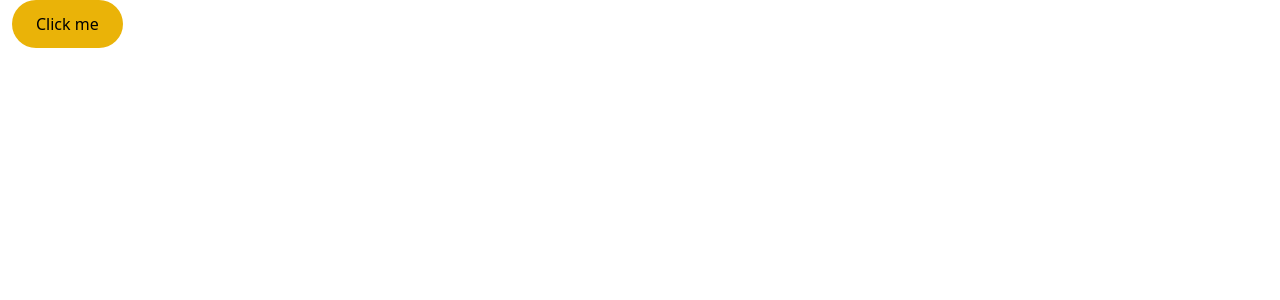
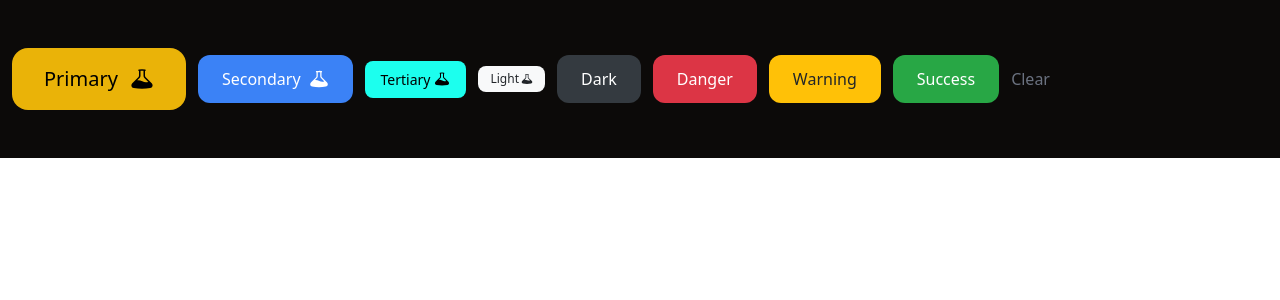
Before and after one commit to robuust/vue-components, a Vue app: page / in a window 1280 px wide. Shown: the top 300 px of the page. Built offline with nearby package versions, Linux system fonts and the light colour scheme.

Commit message:
Working on button styling

```diff
--- a/package.json
+++ b/package.json
@@ -30,6 +30,7 @@
     "registry": "https://npm.pkg.github.com/"
   },
   "dependencies": {
+    "@heroicons/vue": "^2.1.5",
     "@nuxt/kit": "^3.13.2",
     "tailwindcss": "^3.4.14",
     "vue": "^3.5.12"
--- a/src/App.vue
+++ b/src/App.vue
@@ -1,9 +1,54 @@
 <template>
-  <div class="container px-3 mx-auto">
-    <ButtonBase label="Click me" />
+  <div class="py-12 bg-stone-950">
+    <div class="container px-3 mx-auto flex flex-wrap gap-3 items-center">
+      <ButtonBase
+        label="Primary"
+        size="lg"
+        :icon="BeakerIcon"
+      />
+      <ButtonBase
+        label="Secondary"
+        color="secondary"
+        size="base"
+        :icon="BeakerIcon"
+      />
+      <ButtonBase
+        label="Tertiary"
+        color="tertiary"
+        size="sm"
+        :icon="BeakerIcon"
+      />
+      <ButtonBase
+        label="Light"
+        color="light"
+        size="xs"
+        :icon="BeakerIcon"
+      />
+      <ButtonBase
+        label="Dark"
+        color="dark"
+      />
+      <ButtonBase
+        label="Danger"
+        color="danger"
+      />
+      <ButtonBase
+        label="Warning"
+        color="warning"
+      />
+      <ButtonBase
+        label="Success"
+        color="success"
+      />
+      <ButtonBase
+        label="Clear"
+        color="clear"
+      />
+    </div>
   </div>
 </template>
 
 <script setup>
+import { BeakerIcon } from '@heroicons/vue/24/solid';
 import ButtonBase from '@/components/ButtonBase.vue';
 </script>
--- a/tailwind.config.js
+++ b/tailwind.config.js
@@ -17,6 +17,9 @@ export default {
             backgroundColor: theme('colors.blue.500'),
             color: '#fff',
           },
+          clear: {
+            color: theme('colors.gray.500'),
+          },
         },
       }),
     },
```
Also changed, not shown: src/tailwind.js, 1 other file (tests, documents, lock files or other folders).
